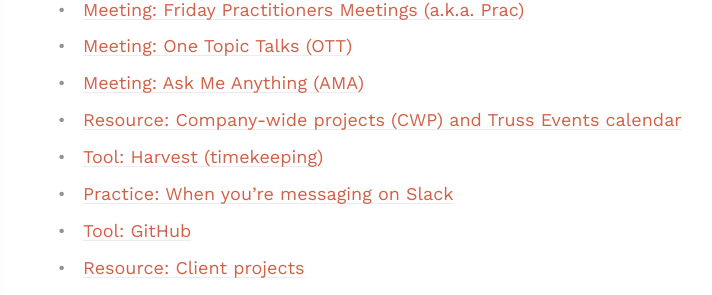
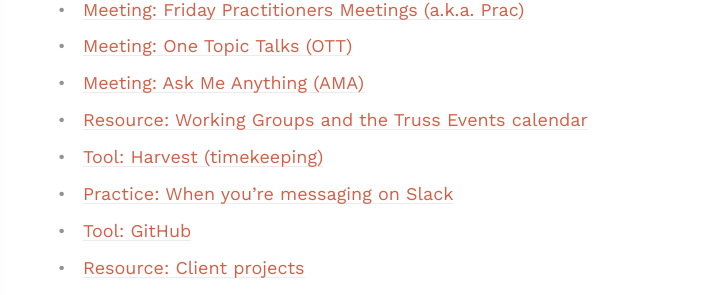
Before and after one commit to trussworks/trussels-guide, a Jekyll site: the page built from docs/trussels.md, in a window 1280 px wide. Shown: the part 2442-2737 px from the top of the page, without its empty margins (388-1100 px from the left). Built offline with Jekyll 4.4.1, drawn with Linux system fonts in a browser that asks for light colours; emoji names are drawn with the system emoji font; part of the change alters nothing that is shown.

Commit message:
Update trussels.md (#62)
* removed link to DEPRECATED CWP doc
* updated practice leads

```diff
--- a/docs/trussels.md
+++ b/docs/trussels.md
@@ -382,8 +382,8 @@ Key Practices consists of the following practice areas:
 * Delivery Management, led by Amy Meng
 * InfraSec, led by Jeremy Avnet
 * Client Success, led by Hannah Kane
-* Product Management, led by Andrew Hughey
-* Research & Design, led by Jesse Taggert
+* Product Management, led by Carla Silvey
+* Research & Design, led by Carmen Bocanegra
 
 ## Meeting: Manager 1:1s
 You have likely already met with your manager. 1:1s are an essential practice at Truss. Everyone meets with their manager on a regular basis, at a frequency comfortable for both of them.
@@ -419,10 +419,8 @@ Hosted every other Friday at 9a Pacific / 12p Eastern by a member of the leaders
 Can be found on the Truss Events calendar.
 
 
-## Resource: Company-wide projects (CWP) and Truss Events calendar
-We have a wide range of practices, disciplines, and working groups that comprise our CWP, they are listed in the :lock:[CWP spreadsheet](https://docs.google.com/spreadsheets/d/1n31Xr3vtvf1_Emddpkh7KhpcfzoG1e8p8P2CEIkOF5Q/edit).
-
-Short-term projects are individual efforts or done via working groups (in Slack prepended with #wg-), operational disciplines are done via committee or as a team, and practice areas are covered by #bubble-prince. :lock:[More here on how those auxiliary groups work](https://docs.google.com/document/d/1NwQ3N9Zzy0O_KmprdwtAovEwZDGT3TeCdr9rggzu-zI/edit?ts=5d44d762#heading=h.8one8z69nfc1).
+## Resource: Working Groups and the Truss Events calendar
+Short-term projects are individual efforts or done via working groups (in Slack prepended with #wg-), and operational disciplines are done via committee or as a team. :lock:[More here on how those auxiliary groups work](https://docs.google.com/document/d/1NwQ3N9Zzy0O_KmprdwtAovEwZDGT3TeCdr9rggzu-zI/edit?ts=5d44d762#heading=h.8one8z69nfc1).
 
 Many of the meetings for various groups can be found on the Truss Events calendar.
 
```
